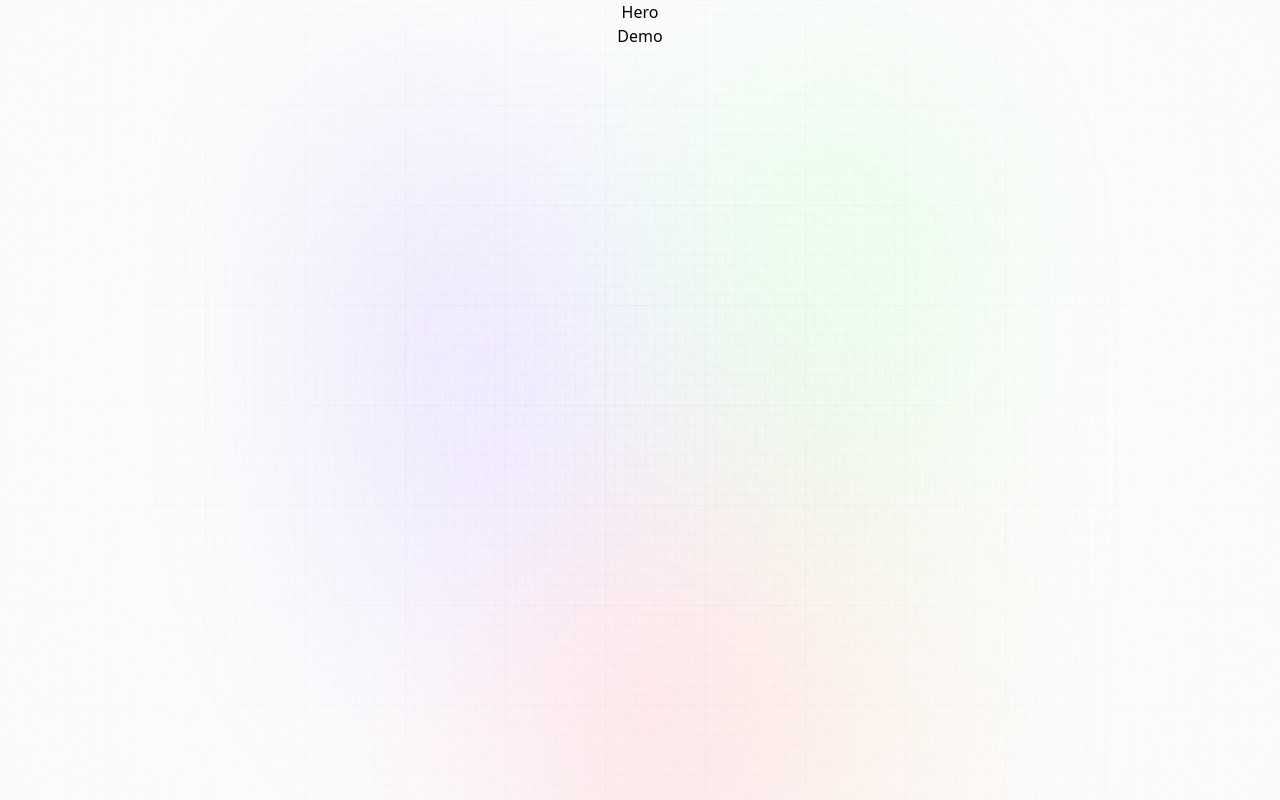
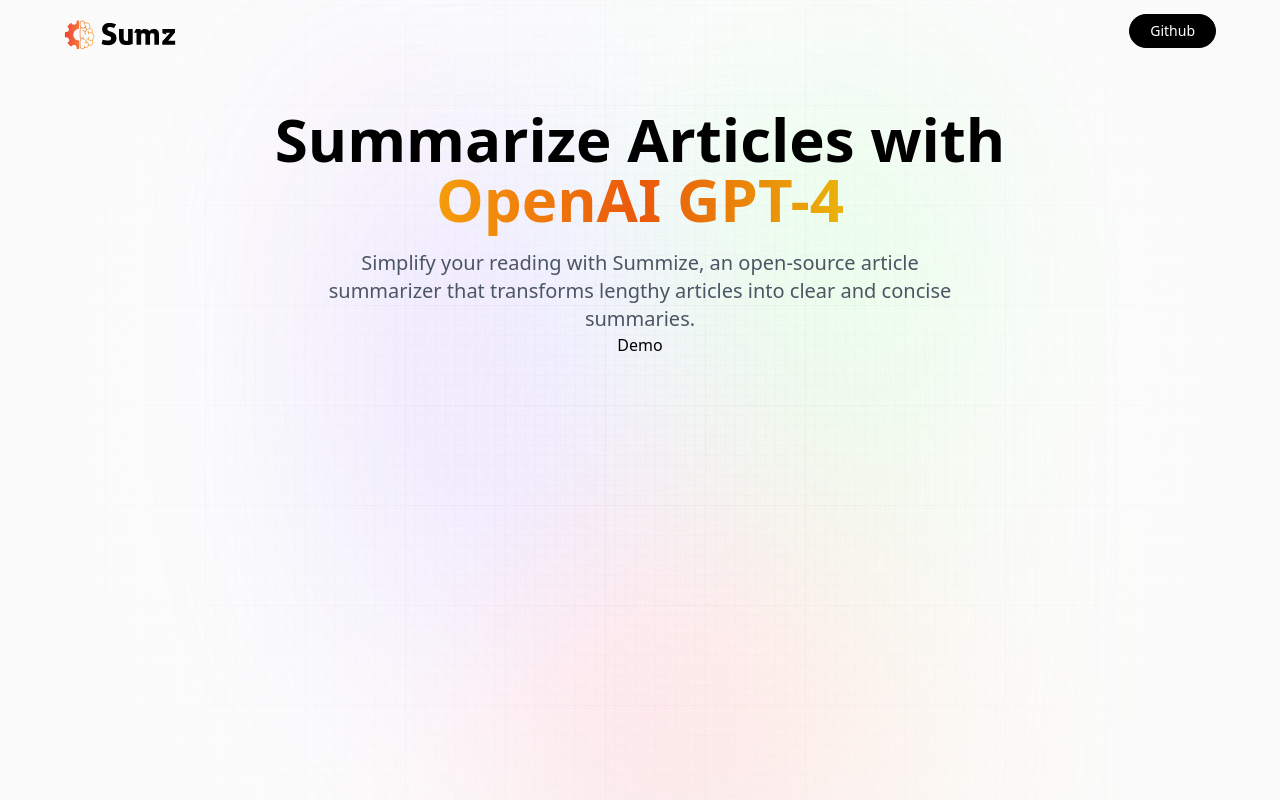
Before and after one commit to hargunkaur286/ai-summarizer, a React (Vite) app: page / in a window 1280 px wide. Built offline with nearby package versions, Linux system fonts and the light colour scheme; a web font is replaced by a local one.

Commit message:
added the hero section

```diff
--- a/src/components/Hero.jsx
+++ b/src/components/Hero.jsx
@@ -1,10 +1,24 @@
-import React from 'react'
+import { logo } from "../assets"
 
 const Hero = () => {
   return (
-    <div>
-      Hero
-    </div>
+    <header className="w-full flex justify-center items-center flex-col">
+        <nav className="flex justify-between items-center w-full mb-10 pt-3">
+            <img src={logo} alt="sumz_logo" className="w-28 object-contain"/>
+
+            <button type="button" onClick={() => window.open('https://github.com/hargunkaur286')} className="black_btn">
+                Github
+            </button>
+        </nav>
+
+        <h1 className="head_text">
+            Summarize Articles with <br className="max-md:hidden" />
+            <span className="orange_gradient">OpenAI GPT-4</span>
+        </h1>
+        <h2 className="desc">
+            Simplify your reading with Summize, an open-source article summarizer that transforms lengthy articles into clear and concise summaries.
+        </h2>
+    </header>
   )
 }
 
```
